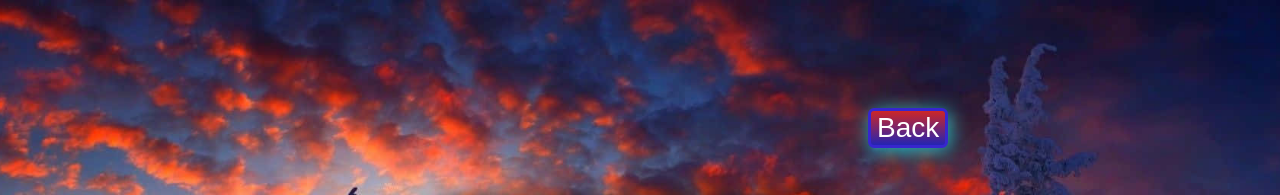
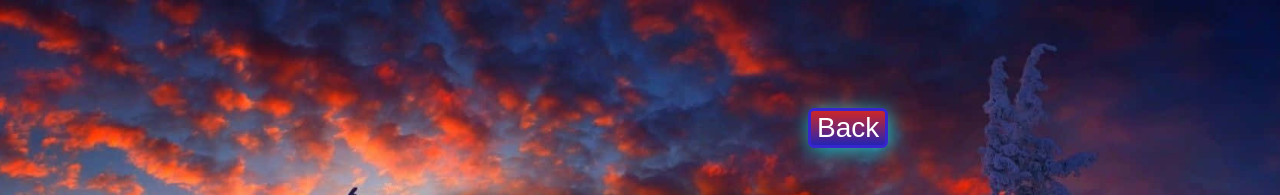
Before and after one commit to 2204aneesh/Simple-Website, a plain HTML site: page tempindex.html in a window 1280 px wide. Shown: the top 195 px of the page. Drawn offline with Linux system fonts and the light colour scheme.

Commit message:
Update tempstyle.css
new update

```diff
--- a/tempstyle.css
+++ b/tempstyle.css
@@ -14,7 +14,7 @@ a{
 }
 #back{
     font-size: 28px;
-    margin-left: 860px;
+    margin-left: 800px;
     margin-top: 100px;
     color: rgb(255, 255, 255);
     border-radius: 6px;
```
